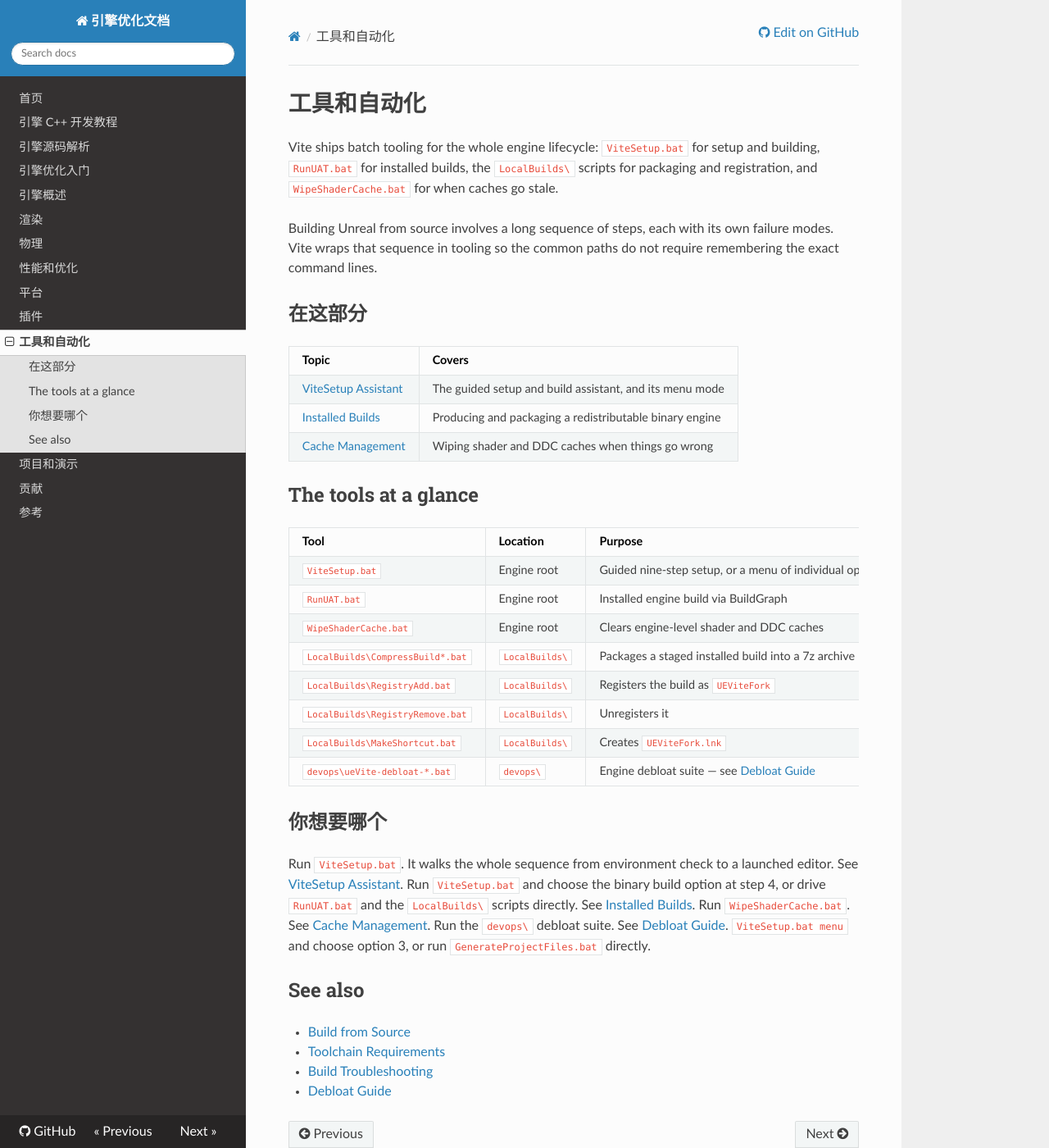
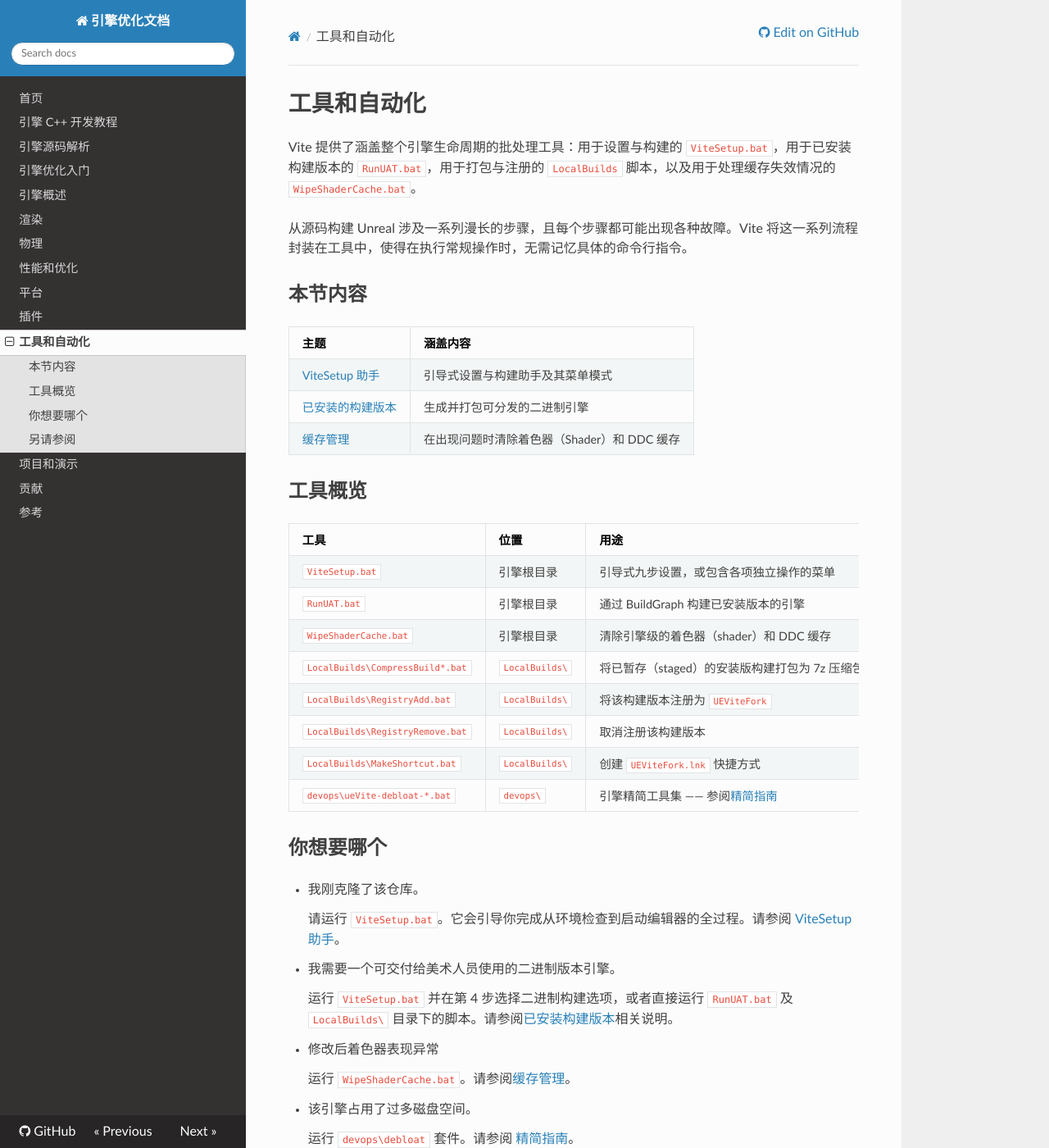
Before and after one commit to OpenHUTB/cpp, an MkDocs documentation site: the page built from docs/optimization/Tools/Tools.md, in a window 1280 px wide and 1400 px high. Shown: the whole window at 82% size. Built offline with MkDocs 1.6.1, drawn with Linux system fonts in a browser that asks for light colours; nearby versions of some CDN libraries; a script that is not in the unit is left out; some of the changed text lies outside the part shown.

Commit message:
工具和自动化

```diff
--- a/docs/optimization/Tools/Tools.md
+++ b/docs/optimization/Tools/Tools.md
@@ -1,62 +1,60 @@
 # 工具和自动化
 
+Vite 提供了涵盖整个引擎生命周期的批处理工具：用于设置与构建的 `ViteSetup.bat`，用于已安装构建版本的 `RunUAT.bat`，用于打包与注册的 `LocalBuilds` 脚本，以及用于处理缓存失效情况的 `WipeShaderCache.bat`。
 
-Vite ships batch tooling for the whole engine lifecycle: <code>ViteSetup.bat</code> for setup and building,
-<code>RunUAT.bat</code> for installed builds, the <code>LocalBuilds\</code> scripts for packaging and
-registration, and <code>WipeShaderCache.bat</code> for when caches go stale.
+从源码构建 Unreal 涉及一系列漫长的步骤，且每个步骤都可能出现各种故障。Vite 将这一系列流程封装在工具中，使得在执行常规操作时，无需记忆具体的命令行指令。
 
 
-Building Unreal from source involves a long sequence of steps, each with its own failure modes. Vite wraps
-that sequence in tooling so the common paths do not require remembering the exact command lines.
+## 本节内容
 
-## 在这部分
+| 主题 | 涵盖内容 |
+|---|---|
+| [ViteSetup 助手](./ViteSetup.md) | 引导式设置与构建助手及其菜单模式 |
+| [已安装的构建版本](./Installed-Builds.md) | 生成并打包可分发的二进制引擎 |
+| [缓存管理](./Cache-Management.md) | 在出现问题时清除着色器（Shader）和 DDC 缓存 |
 
-| Topic | Covers |
-|---|---|
-| [ViteSetup Assistant](./ViteSetup.md) | The guided setup and build assistant, and its menu mode |
-| [Installed Builds](./Installed-Builds.md) | Producing and packaging a redistributable binary engine |
-| [Cache Management](./Cache-Management.md) | Wiping shader and DDC caches when things go wrong |
+## 工具概览
 
-## The tools at a glance
-
-| Tool | Location | Purpose |
+| 工具 | 位置 | 用途 |
 |---|---|---|
-| `ViteSetup.bat` | Engine root | Guided nine-step setup, or a menu of individual operations |
-| `RunUAT.bat` | Engine root | Installed engine build via BuildGraph |
-| `WipeShaderCache.bat` | Engine root | Clears engine-level shader and DDC caches |
-| `LocalBuilds\CompressBuild*.bat` | `LocalBuilds\` | Packages a staged installed build into a 7z archive |
-| `LocalBuilds\RegistryAdd.bat` | `LocalBuilds\` | Registers the build as `UEViteFork` |
-| `LocalBuilds\RegistryRemove.bat` | `LocalBuilds\` | Unregisters it |
-| `LocalBuilds\MakeShortcut.bat` | `LocalBuilds\` | Creates `UEViteFork.lnk` |
-| `devops\ueVite-debloat-*.bat` | `devops\` | Engine debloat suite &mdash; see [Debloat Guide](../Performance/Debloat-Guide.md) |
+| `ViteSetup.bat` | 引擎根目录 | 引导式九步设置，或包含各项独立操作的菜单 |
+| `RunUAT.bat` | 引擎根目录 | 通过 BuildGraph 构建已安装版本的引擎 |
+| `WipeShaderCache.bat` | 引擎根目录 | 清除引擎级的着色器（shader）和 DDC 缓存 |
+| `LocalBuilds\CompressBuild*.bat` | `LocalBuilds\` | 将已暂存（staged）的安装版构建打包为 7z 压缩包 |
+| `LocalBuilds\RegistryAdd.bat` | `LocalBuilds\` | 将该构建版本注册为 `UEViteFork` |
+| `LocalBuilds\RegistryRemove.bat` | `LocalBuilds\` | 取消注册该构建版本 |
+| `LocalBuilds\MakeShortcut.bat` | `LocalBuilds\` | 创建 `UEViteFork.lnk` 快捷方式  |
+| `devops\ueVite-debloat-*.bat` | `devops\` | 引擎精简工具集 —— 参阅[精简指南](../Performance/Debloat-Guide.md)  |
 
 ## 你想要哪个
 
-<deflist>
-<def title="I just cloned the repository">
-Run <code>ViteSetup.bat</code>. It walks the whole sequence from environment check to a launched editor.
-See <a href="./ViteSetup.md">ViteSetup Assistant</a>.
-</def>
-<def title="I want a binary engine to hand to artists">
-Run <code>ViteSetup.bat</code> and choose the binary build option at step 4, or drive
-<code>RunUAT.bat</code> and the <code>LocalBuilds\</code> scripts directly. See
-<a href="./Installed-Builds.md">Installed Builds</a>.
-</def>
-<def title="Shaders are behaving strangely after a change">
-Run <code>WipeShaderCache.bat</code>. See <a href="./Cache-Management.md">Cache Management</a>.
-</def>
-<def title="The engine is taking too much disk space">
-Run the <code>devops\</code> debloat suite. See <a href="../Performance/Debloat-Guide.md">Debloat Guide</a>.
-</def>
-<def title="I only need to regenerate project files">
-<code>ViteSetup.bat menu</code> and choose option 3, or run <code>GenerateProjectFiles.bat</code>
-directly.
-</def>
-</deflist>
+* 我刚克隆了该仓库。
 
-## See also
+    请运行 `ViteSetup.bat`。它会引导你完成从环境检查到启动编辑器的全过程。请参阅 [ViteSetup 助手](./ViteSetup.md)。
 
-- [Build from Source](../GettingStarted/Build-From-Source.md)
-- [Toolchain Requirements](../GettingStarted/Toolchain-Requirements.md)
-- [Build Troubleshooting](../GettingStarted/Build-Troubleshooting.md)
-- [Debloat Guide](../Performance/Debloat-Guide.md)
+
+* 我需要一个可交付给美术人员使用的二进制版本引擎。
+
+    运行 `ViteSetup.bat` 并在第 4 步选择二进制构建选项，或者直接运行 `RunUAT.bat` 及 `LocalBuilds\` 目录下的脚本。请参阅[已安装构建版本](./Installed-Builds.md)相关说明。
+
+
+* 修改后着色器表现异常
+
+    运行 `WipeShaderCache.bat`。请参阅[缓存管理](./Cache-Management.md)。
+
+
+* 该引擎占用了过多磁盘空间。
+
+    运行 `devops\debloat` 套件。请参阅 [精简指南](../Performance/Debloat-Guide.md)。
+
+* 我只需要重新生成项目文件。
+
+    在 `ViteSetup.bat` 菜单中选择选项 3，或者直接运行 `GenerateProjectFiles.bat`。
+
+
+## 另请参阅
+
+- [从源码构建](../GettingStarted/Build-From-Source.md)
+- [工具链要求](../GettingStarted/Toolchain-Requirements.md)
+- [构建故障排查](../GettingStarted/Build-Troubleshooting.md)
+- [精简指南](../Performance/Debloat-Guide.md)
```
Also changed, not shown: docs/optimization/Plugins/Plugins.md (+29 -36 lines).
